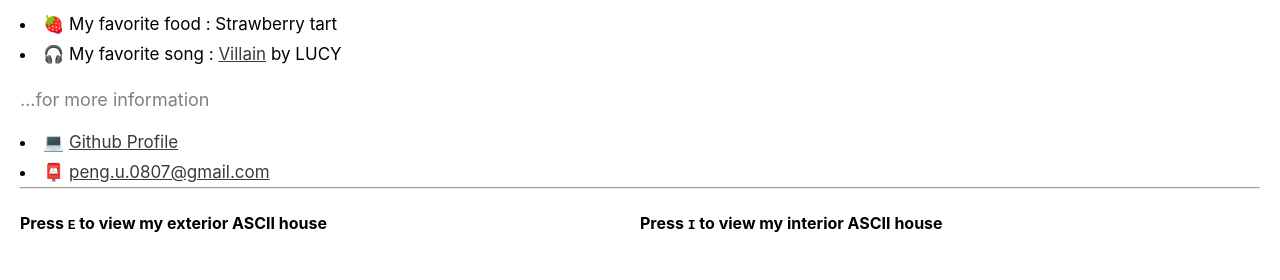
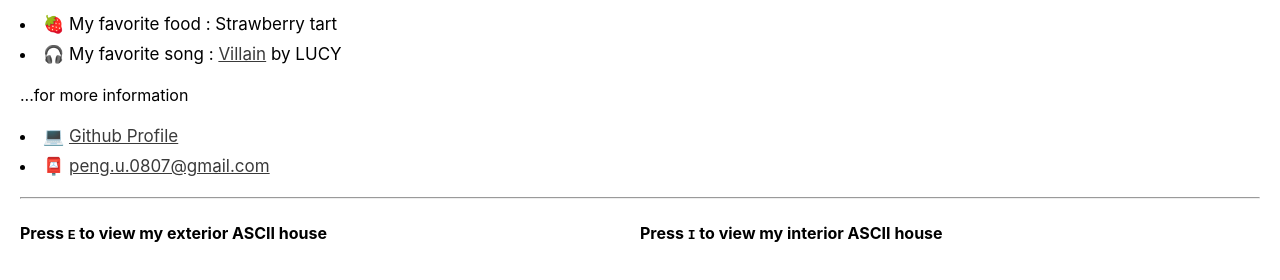
Before and after one commit to peng-u-0807/UIDesign1, a plain HTML site: page index.html in a window 1280 px wide. Shown: the part 422-702 px from the top of the page. Drawn offline with Linux system fonts and the light colour scheme.

Commit message:
Fix layout

```diff
--- a/index.html
+++ b/index.html
@@ -26,9 +26,13 @@
         <li>🎧 My favorite song : <a href="https://music.apple.com/kr/album/%EB%B9%8C%EB%9F%B0/1761132300?i=1761132301">Villain</a> by LUCY</li>
       </article>
       <p id="detail">
+      <article>
         ...for more information
+      </article>
+      <article>
         <li>💻 <a href="https://github.com/peng-u-0807">Github Profile</a></li>
         <li>📮 <a href="mailTo:peng.u.0807@gmail.com">peng.u.0807@gmail.com</a></li>
+      </article>
       </p>
       <hr>
       <div class="row">
```
